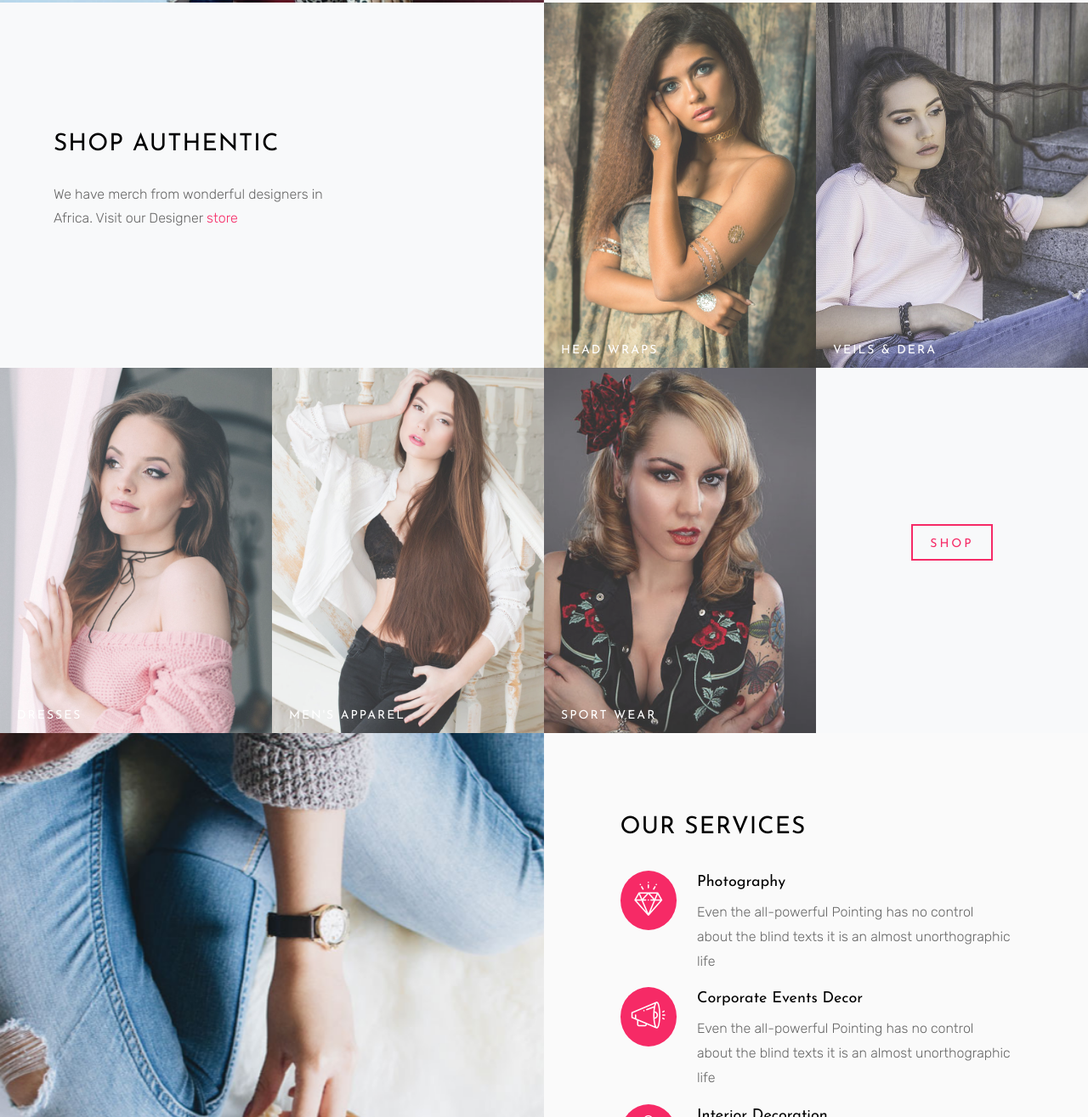
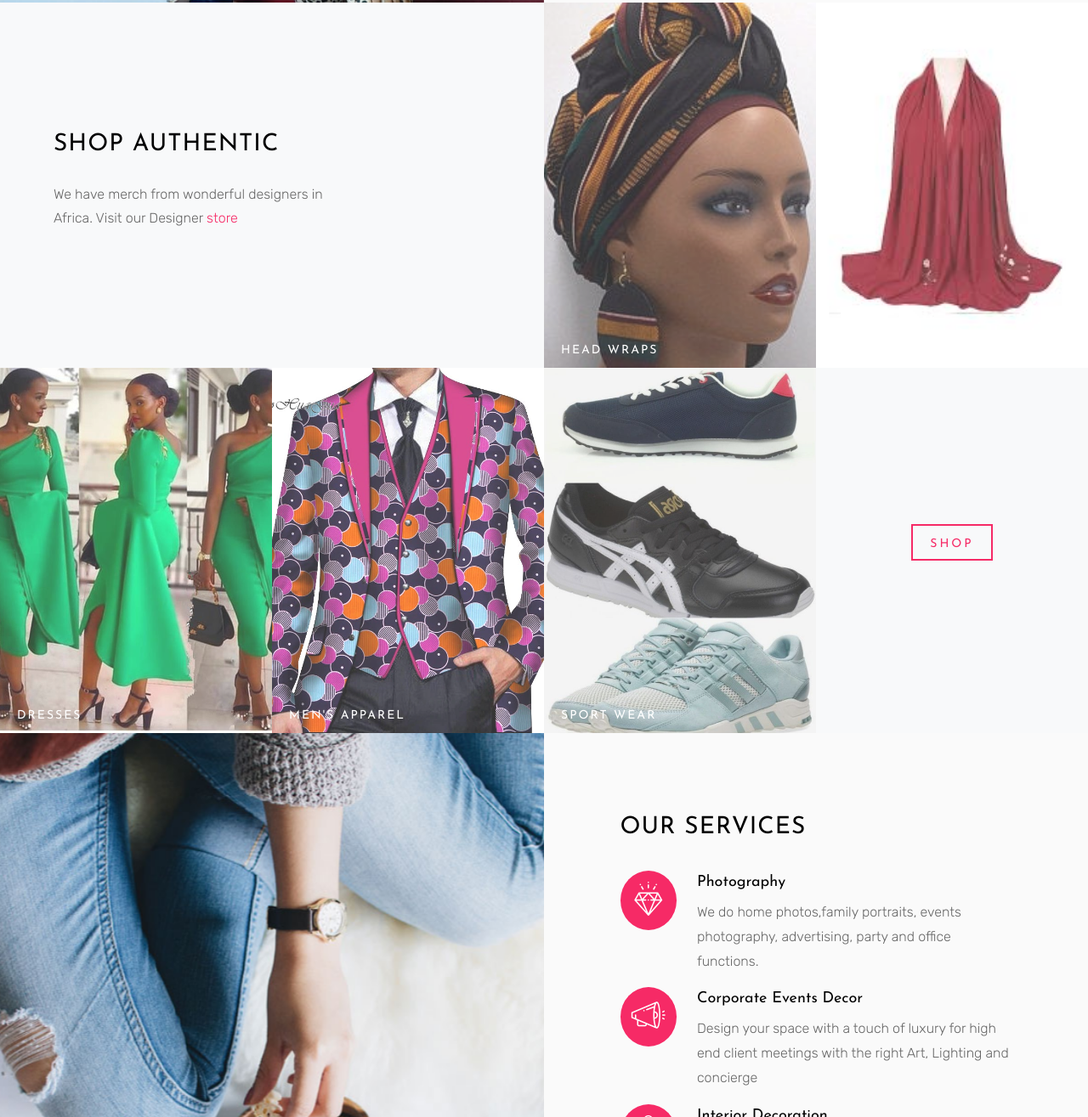
Before and after one commit to osborneomuya/jjayparlour, a plain HTML site: page index.html in a window 1280 px wide. Shown: the part 1485-2800 px from the top of the page at 85% size. Drawn offline with Linux system fonts and the light colour scheme; some packages are replaced by stand-ins of ours; no server answers; files whose address does not match are found by name.

Commit message:
content - update services section and add site images

```diff
--- a/index.html
+++ b/index.html
@@ -146,7 +146,7 @@
               </div>
 	    			</div>
 	    			<div class="col-md-3 model-entry ftco-animate">
-		    			<div class="model-img" style="background-image: url(images/image_5.jpg);">
+		    			<div class="model-img" style="background-image: url(images/headwrap.jpg);">
 		    				<div class="name">
 		    					<h3><a href="model-single.html">Head Wraps</a></h3>
 		    				</div>
@@ -156,17 +156,17 @@
 		    			</div>
 	    			</div>
 	    			<div class="col-md-3 model-entry ftco-animate">
-		    			<div class="model-img" style="background-image: url(images/image_6.jpg);">
+		    			<div class="model-img" style="background-image: url(images/hijab.jpg);">
 		    				<div class="name">
-		    					<h3><a href="model-single.html">Veils & Dera</a></h3>
+		    					<h3><a href="model-single.html">Hijab & Dera</a></h3>
 		    				</div>
 		    				<div class="text">
-		    					<h3><a href="model-single.html">Veils & Dera</a></h3>
+		    					<h3><a href="model-single.html">Hijab & Dera</a></h3>
 		    				</div>
 		    			</div>
 	    			</div>
 	    			<div class="col-md-3 model-entry ftco-animate">
-		    			<div class="model-img" style="background-image: url(images/image_7.jpg);">
+		    			<div class="model-img" style="background-image: url(images/dress.jpg);">
 		    				<div class="name">
 		    					<h3><a href="model-single.html">Dresses</a></h3>
 		    				</div>
@@ -176,7 +176,7 @@
 		    			</div>
 	    			</div>
 	    			<div class="col-md-3 model-entry ftco-animate">
-		    			<div class="model-img" style="background-image: url(images/image_8.jpg);">
+		    			<div class="model-img" style="background-image: url(images/men.jpg);">
 		    				<div class="name">
 		    					<h3><a href="model-single.html">Men's Apparel</a></h3>
 		    				</div>
@@ -186,7 +186,7 @@
 		    			</div>
 	    			</div>
 	    			<div class="col-md-3 model-entry ftco-animate">
-		    			<div class="model-img" style="background-image: url(images/image_9.jpg);">
+		    			<div class="model-img" style="background-image: url(images/shoes.jpg);">
 		    				<div class="name">
 		    					<h3><a href="model-single.html">Sport Wear</a></h3>
 		    				</div>
@@ -217,28 +217,28 @@
 	              	<div class="icon d-flex justify-content-center align-items-center"><span class="flaticon-quality"></span></div>
 	              	<div class="info ml-4">
 	              		<h3>Photography</h3>
-	              		<p>Even the all-powerful Pointing has no control about the blind texts it is an almost unorthographic life</p>
+	              		<p>We do home photos,family portraits, events photography, advertising, party and office functions.</p>
 	              	</div>
 	              </div>
 	              <div class="services d-flex ftco-animate">
 	              	<div class="icon d-flex justify-content-center align-items-center"><span class="flaticon-megaphone"></span></div>
 	              	<div class="info ml-4">
 	              		<h3>Corporate Events Decor</h3>
-	              		<p>Even the all-powerful Pointing has no control about the blind texts it is an almost unorthographic life</p>
+	              		<p>Design your space with a touch of luxury for high end client meetings with the right Art, Lighting and concierge</p>
 	              	</div>
 	              </div>
 	              <div class="services d-flex ftco-animate">
 	              	<div class="icon d-flex justify-content-center align-items-center"><span class="flaticon-shopping-bag"></span></div>
 	              	<div class="info ml-4">
 	              		<h3>Interior Decoration</h3>
-	              		<p>Even the all-powerful Pointing has no control about the blind texts it is an almost unorthographic life</p>
+	              		<p>Consulting for home decoration including paintings and fittings, office and workspace design.</p>
 	              	</div>
 	              </div>
 	              <div class="services d-flex ftco-animate">
 	              	<div class="icon d-flex justify-content-center align-items-center"><span class="flaticon-photo-camera"></span></div>
 	              	<div class="info ml-4">
 	              		<h3>Fashion Writing</h3>
-	              		<p>Even the all-powerful Pointing has no control about the blind texts it is an almost unorthographic life</p>
+	              		<p>Professional review for fashion designs and article features on our blog. Featured designs will be promoted for awards</p>
 	              	</div>
 	              </div>
 	            </div>
```
Also changed, not shown: images/dress.jpg (added), images/headwrap.jpg (added), images/hijab.jpg (added), images/men.jpg (added), images/shoes.jpg (added).
